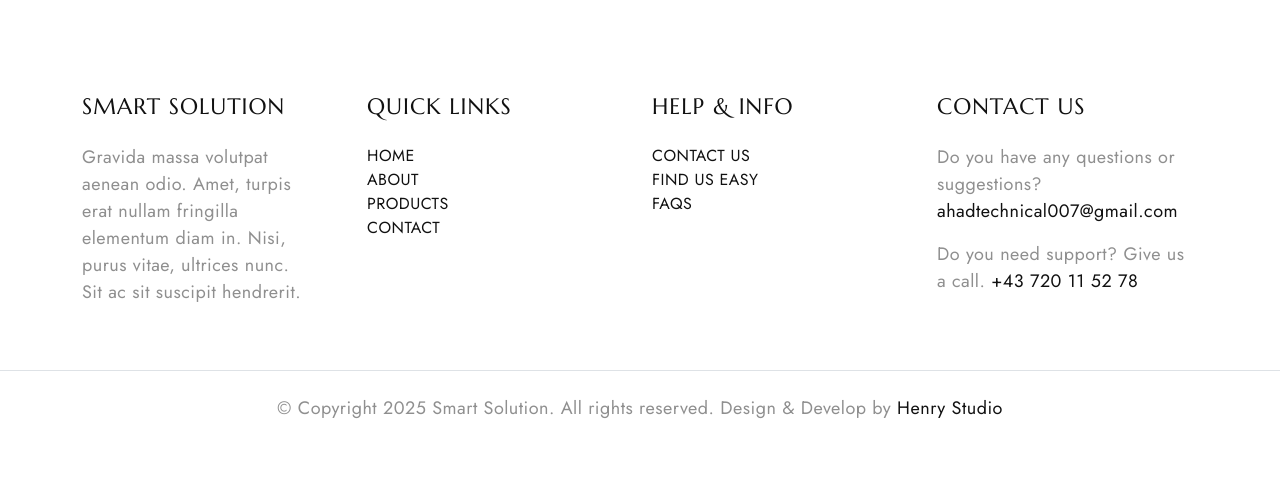
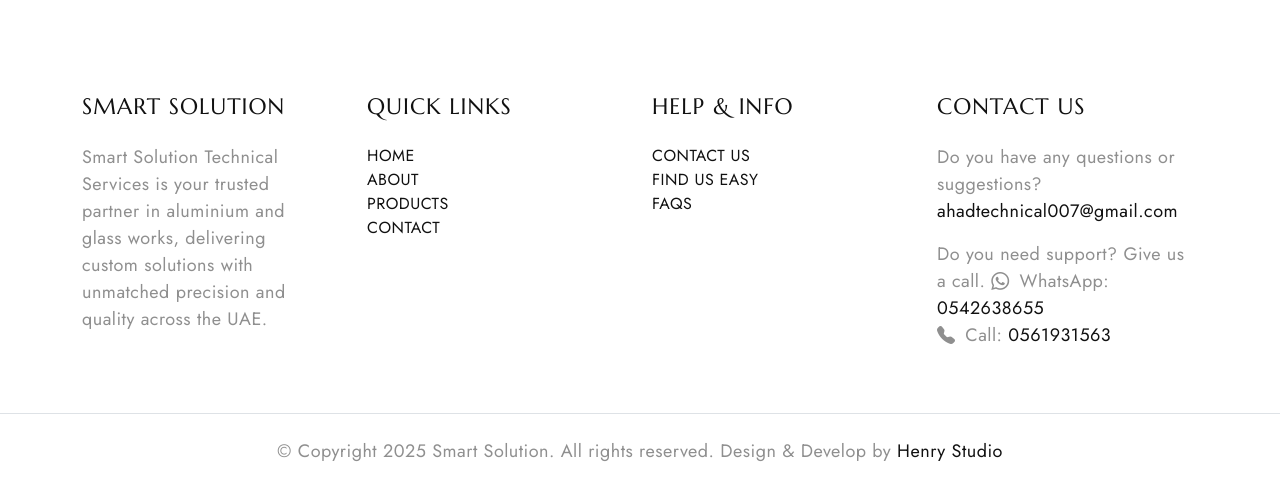
Before and after one commit to henrymatto/Smart-Solution-Technical-Services, a plain HTML site: page products.html in a window 1280 px wide. Shown: the part 4135-4634 px from the top of the page. Before the commit the page ends 4597 px from the top, so only its background shows below. Drawn offline with nearby package versions, Linux system fonts and the light colour scheme.

Commit message:
Update products.html

```diff
--- a/products.html
+++ b/products.html
@@ -777,7 +777,7 @@
         </div>
     </div>
     <!-- MODAL 10 -->
-    <div class="modal fade" id="productModal0" tabindex="-1" aria-labelledby="productModal1Label" aria-hidden="true">
+    <div class="modal fade" id="productModal10" tabindex="-1" aria-labelledby="productModal1Label" aria-hidden="true">
         <div class="modal-dialog modal-lg modal-dialog-centered">
         <div class="modal-content rounded-4 border-0 shadow-lg">
             <div class="modal-header bg-dark text-white">
@@ -1313,8 +1313,7 @@
                 <h5 class="widget-title text-uppercase mb-4">Smart Solution</h5>
               </a>
             </div>
-            <p style="padding-right: 30px;">Gravida massa volutpat aenean odio. Amet, turpis erat nullam fringilla elementum diam in. Nisi, purus
-              vitae, ultrices nunc. Sit ac sit suscipit hendrerit.</p>
+            <p style="padding-right: 30px;">Smart Solution Technical Services is your trusted partner in aluminium and glass works, delivering custom solutions with unmatched precision and quality across the UAE.</p>
           </div>
         </div>
         <div class="col-md-3 col-sm-6">
@@ -1354,12 +1353,13 @@
         </div>
         <div class="col-md-3 col-sm-6">
           <div class="footer-menu footer-menu-004 border-animation-left">
-            <h5 class="widget-title text-uppercase mb-4">Contact Us</h5>
-            <p>Do you have any questions or suggestions? <a href="mailto:Ahadtechnical007@gmail.com"
-                class="item-anchor">ahadtechnical007@gmail.com</a></p>
-            <p>Do you need support? Give us a call. <a href="tel:+43 720 11 52 78" class="item-anchor">+43 720 11 52
-                78</a>
-            </p>
+              <h5 class="widget-title text-uppercase mb-4">Contact Us</h5>
+              <p>Do you have any questions or suggestions? <a href="mailto:ahadtechnical007@gmail.com"
+                  class="item-anchor">ahadtechnical007@gmail.com</a></p>
+              <p>Do you need support? Give us a call.
+                  <i class="bi bi-whatsapp me-1"></i>  WhatsApp: <a href="https://wa.me/971542638655" class="item-anchor">0542638655</a><br>
+                  <i class="bi bi-telephone-fill me-1"></i>  Call: <a href="tel:+971561931563" class="item-anchor">0561931563</a>
+              </p>
           </div>
         </div>
       </div>
```
